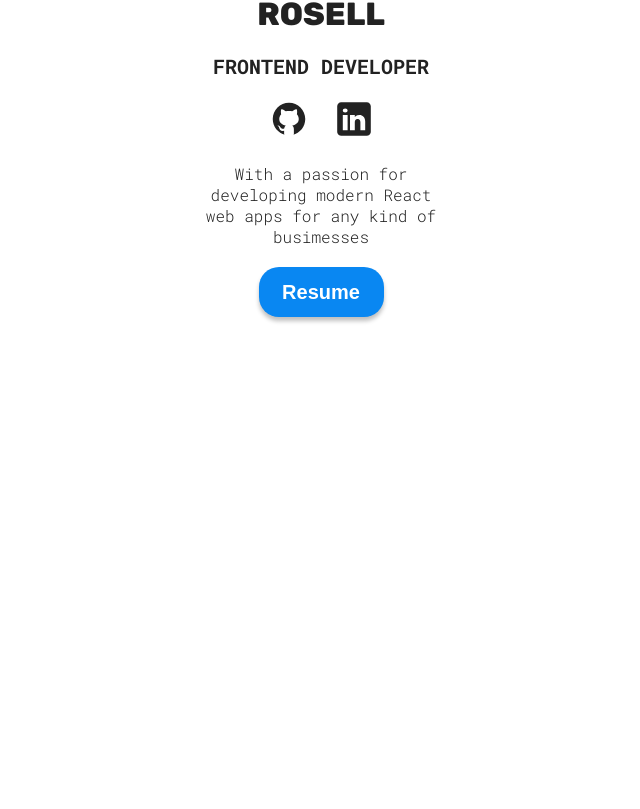
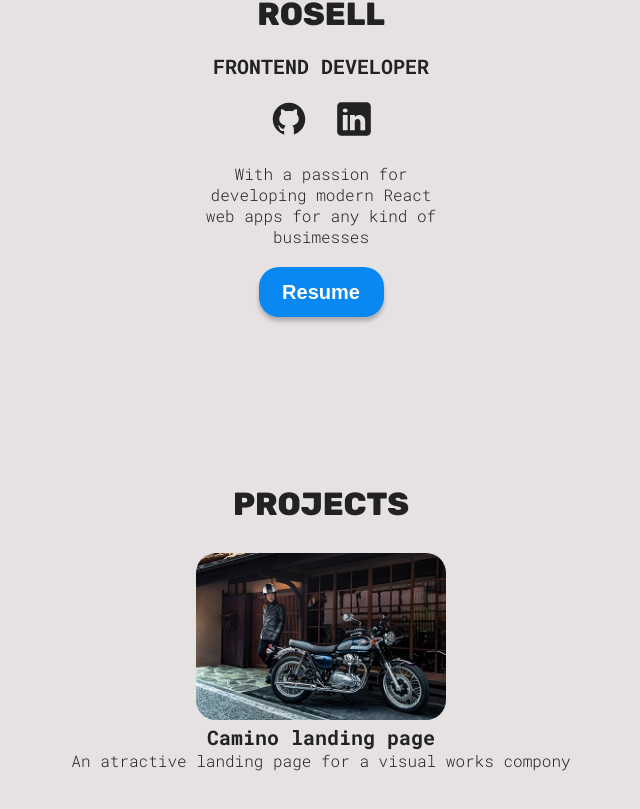
Before and after one commit to Uyarra73/Alberto-Rosell-portfolio, a React (Vite) app: page / in a window 1280 px wide. Shown: the part 375-1184 px from the top of the page, without its empty margins (319-959 px from the left). Before the commit the page ends 860 px from the top, so only its background shows below. Built offline with nearby package versions, Linux system fonts and the light colour scheme.

Commit message:
Projects section started

```diff
--- a/src/App.css
+++ b/src/App.css
@@ -1,5 +1,5 @@
 :root {
-    --background-color: #fff;
+    --background-color: #e7e2e2;
     --btn-color: #0987f2;
     --btn-text-color: #fff;
     --project-card-bg: #ffffff00;
@@ -10,7 +10,7 @@
 
 [data-theme="dark"] {
     --background-color: #222;
-    --btn-color: #0987f2;
+    --btn-color: #fff;
     --btn-text-color: #222;
     --project-card-bg: #fff;
     --text-color: #fff;
--- a/src/App.jsx
+++ b/src/App.jsx
@@ -1,6 +1,7 @@
 
 import './App.css'
 import Hero from './sections/Hero/Hero'
+import Project from './sections/Projects/Project'
 
 
 
@@ -9,6 +10,7 @@ function App() {
   return (
     <>
       <Hero/>
+      <Project/>
     </>
   )
 }
--- /dev/null
+++ b/src/sections/Projects/Project.jsx
@@ -0,0 +1,20 @@
+
+import styles from './ProjectStyles.module.css';
+import camino from '../../assets/camino.jpg'
+
+const Project = () => {
+  return (
+    <section id='projects' className={styles.container}>
+        <h1 className='sectionTitle'>Projects</h1>
+        <div className={styles.projectsContainer}>
+            <a href='https://caminovisualworks.netlify.app/' target='_blank'>
+                <img className='hover' src={camino} alt='Camino landing page'/>
+                <h3>Camino landing page</h3>
+                <p>An atractive landing page for a visual works compony</p>
+            </a>
+        </div>
+    </section>
+  );
+}
+
+export default Project;
--- /dev/null
+++ b/src/sections/Projects/ProjectStyles.module.css
@@ -0,0 +1,29 @@
+.container {
+    display: flex;
+    flex-direction: column;
+    text-align: center;
+
+    img {
+        max-width: 250px;
+        align-self: center;
+        background-color: var(--project-card-bg);
+        border-radius: 20px;
+    }
+
+    a {
+        width: fit-content;
+        text-decoration: none;
+        color: #222;
+        transition: transform 200ms ease-in-out;
+
+    }
+
+    a:hover {
+        transform: scale(1.05);
+    }
+
+    .projectsContainer {
+        display: flex;
+    }
+
+}
```
Also changed, not shown: src/assets/camino.jpg (added).
